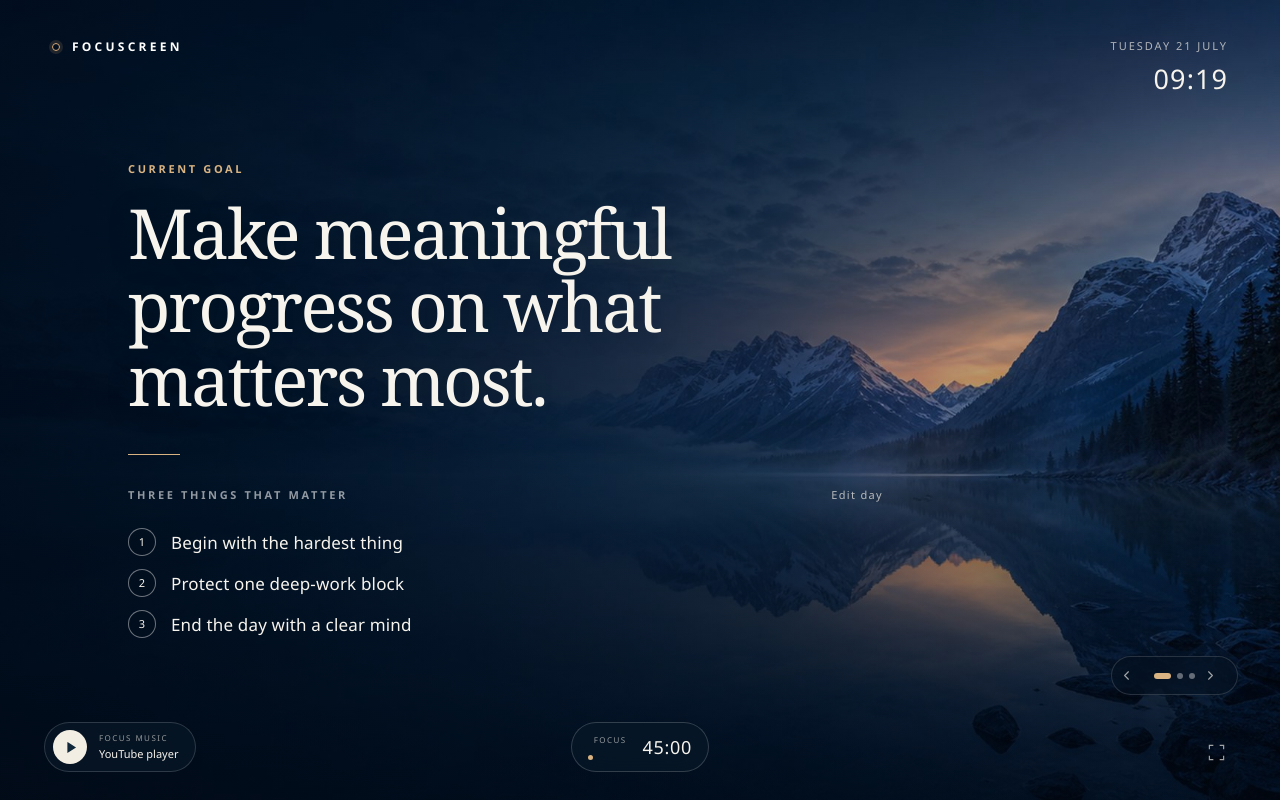
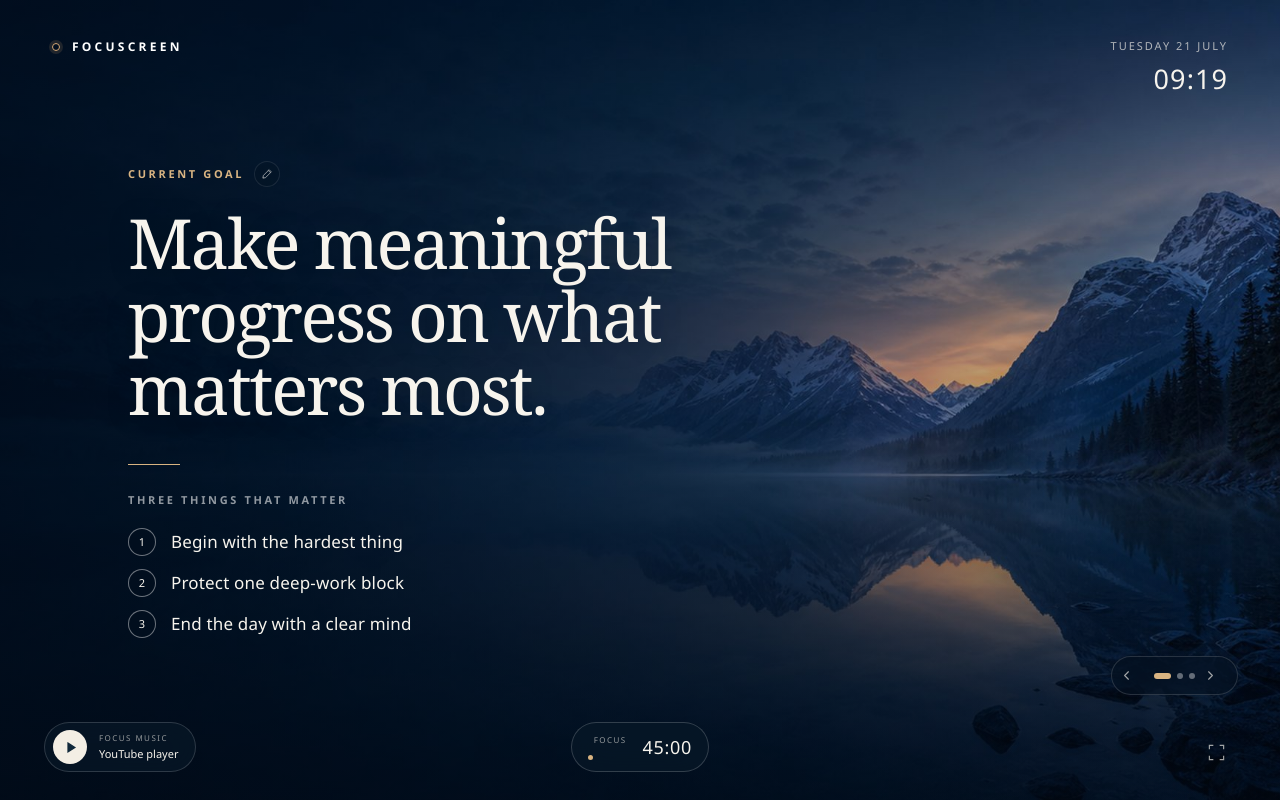
Before and after one commit to jithins123/focuscreen, a Next.js app: page / in a window 1280 px wide. Built offline with nearby package versions, Linux system fonts and the light colour scheme.

Commit message:
Move edit control beside current goal

```diff
--- a/app/globals.css
+++ b/app/globals.css
@@ -43,4 +43,5 @@ footer { display: grid; grid-template-columns: 1fr auto 1fr; align-items: end; p
 @media (max-width:650px){header{padding:24px}.date-block span{display:none}.content{margin:0 24px;width:auto}footer{padding:16px;grid-template-columns:1fr auto;gap:10px}.sound{grid-column:1}.timer-pill{grid-column:1/3;grid-row:1;align-self:center}.expand{grid-column:2}h1,.goal-input{font-size:42px}.tasks li{font-size:15px}.youtube-player{right:16px;bottom:138px}.timer-card{bottom:138px}}
 .background-switcher{position:fixed;right:42px;bottom:105px;z-index:4;display:flex;align-items:center;gap:8px;padding:5px 7px;border:1px solid rgba(255,255,255,.14);border-radius:24px;background:rgba(5,18,31,.42);backdrop-filter:blur(14px)}.background-switcher>button{width:27px;height:27px;border:0;border-radius:50%;background:transparent;font-size:21px;line-height:1;cursor:pointer;opacity:.65}.background-switcher>button:hover{opacity:1;background:rgba(255,255,255,.08)}.background-switcher div{display:flex;gap:6px}.background-switcher div button{width:6px;height:6px;padding:0;border:0;border-radius:50%;background:rgba(255,255,255,.38);cursor:pointer;transition:all .2s}.background-switcher div button.active{width:17px;border-radius:5px;background:#d9b482}
 .player-head button svg,.timer-card-head button svg,.background-switcher>button svg{width:15px;height:15px;fill:none;stroke:currentColor;stroke-width:1.8;stroke-linecap:round;stroke-linejoin:round}
+.goal-label-row{display:flex;align-items:center;gap:10px;margin-bottom:19px}.goal-label-row .eyebrow{margin:0}.goal-label-row button{width:26px;height:26px;padding:0;display:grid;place-items:center;border:1px solid rgba(255,255,255,.15);border-radius:50%;background:rgba(5,18,31,.28);cursor:pointer;opacity:.62;transition:opacity .2s,background .2s,border-color .2s}.goal-label-row button:hover,.goal-label-row button.editing{opacity:1;border-color:rgba(217,180,130,.55);background:rgba(217,180,130,.1)}.goal-label-row button svg{width:13px;height:13px;fill:none;stroke:currentColor;stroke-width:1.7;stroke-linecap:round;stroke-linejoin:round}
 @media (prefers-reduced-motion:reduce){.waves b{animation:none}}
--- a/app/page.tsx
+++ b/app/page.tsx
@@ -13,7 +13,7 @@ const backgrounds = [
   { src: "/focus-ocean.jpg", name: "Twilight coast" },
 ];
 
-function Icon({ name }: { name: "play" | "pause" | "expand" | "check" | "reset" | "close" | "minimize" | "restore" | "previous" | "next" }) {
+function Icon({ name }: { name: "play" | "pause" | "expand" | "check" | "reset" | "close" | "minimize" | "restore" | "previous" | "next" | "edit" }) {
   const paths = {
     play: <path d="m8 5 11 7-11 7V5Z" />,
     pause: <><path d="M9 5v14M15 5v14" /></>,
@@ -25,6 +25,7 @@ function Icon({ name }: { name: "play" | "pause" | "expand" | "check" | "reset"
     restore: <path d="M7 7h10v10H7z" />,
     previous: <path d="m15 6-6 6 6 6" />,
     next: <path d="m9 6 6 6-6 6" />,
+    edit: <><path d="M4 20h4l11-11-4-4L4 16v4Z" /><path d="m13.5 6.5 4 4" /></>,
   };
   return <svg viewBox="0 0 24 24" aria-hidden="true">{paths[name]}</svg>;
 }
@@ -111,14 +112,14 @@ export default function Home() {
       </header>
 
       <section className="content" id="top">
-        <p className="eyebrow">CURRENT GOAL</p>
+        <div className="goal-label-row"><p className="eyebrow">CURRENT GOAL</p><button className={editing ? "editing" : ""} onClick={() => setEditing(!editing)} aria-label={editing ? "Finish editing day" : "Edit day"} title={editing ? "Finish editing" : "Edit day"}><Icon name={editing ? "check" : "edit"} /></button></div>
         {editing ? (
           <textarea className="goal-input" value={goal} onChange={(e) => setGoal(e.target.value)} autoFocus aria-label="Current goal" />
         ) : (
           <h1 onClick={() => setEditing(true)} title="Click to edit">{goal}</h1>
         )}
         <div className="rule" />
-        <div className="priorities-head"><p>THREE THINGS THAT MATTER</p><button onClick={() => setEditing(!editing)}>{editing ? "Done" : "Edit day"}</button></div>
+        <div className="priorities-head"><p>THREE THINGS THAT MATTER</p></div>
         <ol className="tasks">
           {tasks.map((task, i) => (
             <li key={i} className={done[i] ? "complete" : ""}>
```
